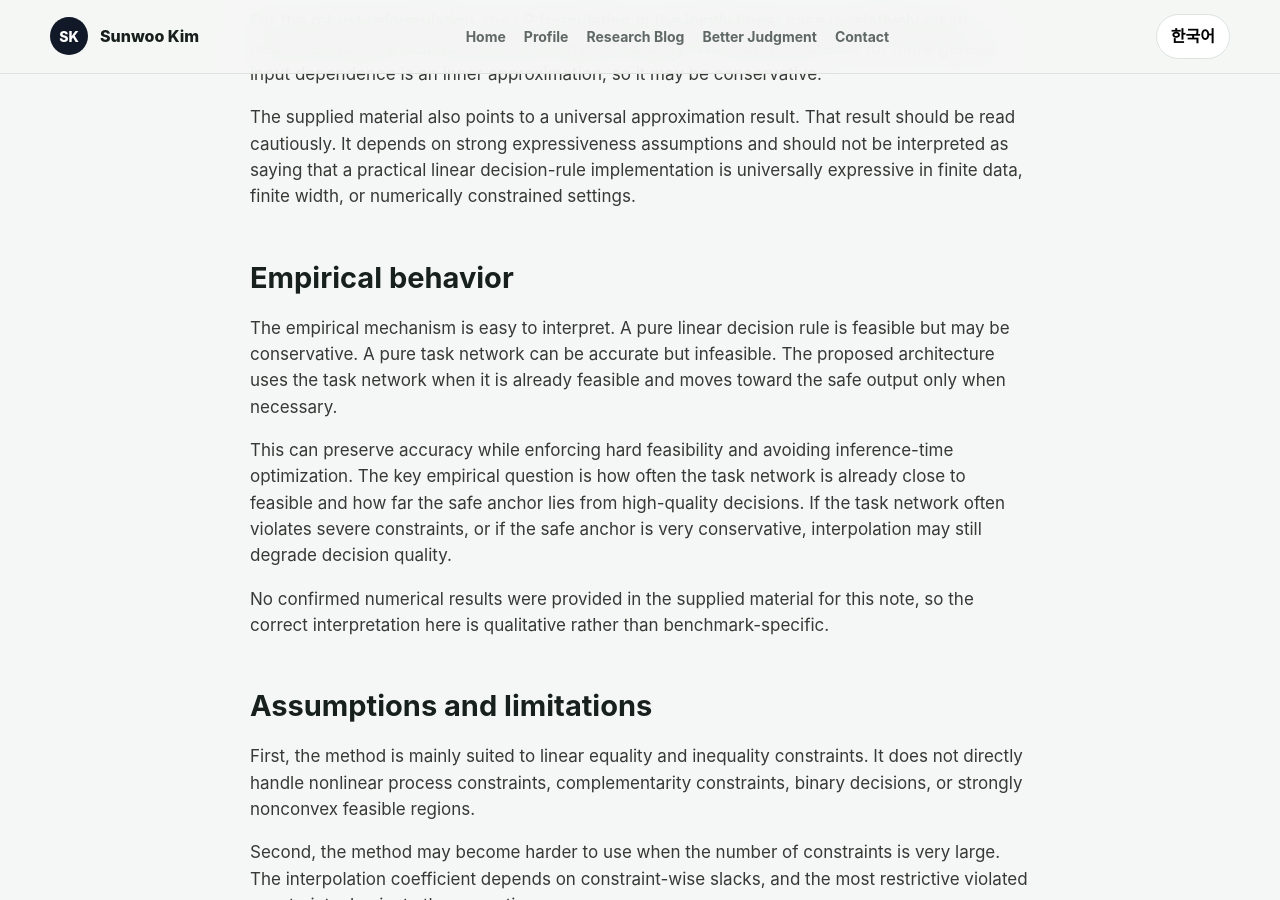
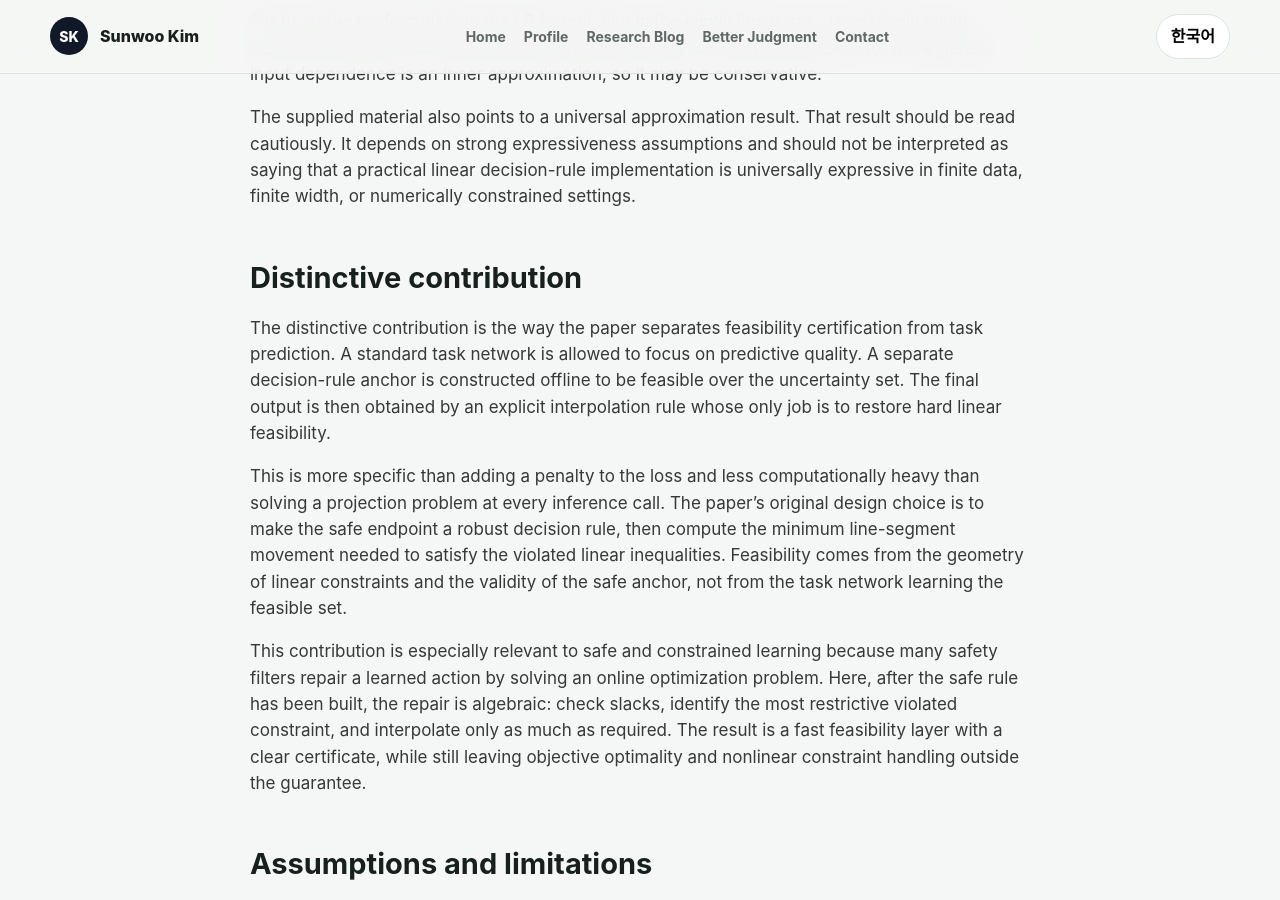
Before and after one commit to SunBooGermany/SunBooGermany.github.io, a Jekyll site: the page built from _posts/2026-05-31-safe-constrained-rl-hard-linear-constraints-decision-rules.md, in a window 1280 px wide and 900 px high, scrolled down 4829 px. Built offline with Jekyll 4.4.1, drawn with Linux system fonts in a browser that asks for light colours.

Commit message:
Replace empirical section with contribution analysis

```diff
--- a/_posts/2026-05-31-safe-constrained-rl-hard-linear-constraints-decision-rules.md
+++ b/_posts/2026-05-31-safe-constrained-rl-hard-linear-constraints-decision-rules.md
@@ -176,13 +176,13 @@ For the robust reformulation, the LP formulation in the jointly linear case is r
 
 The supplied material also points to a universal approximation result. That result should be read cautiously. It depends on strong expressiveness assumptions and should not be interpreted as saying that a practical linear decision-rule implementation is universally expressive in finite data, finite width, or numerically constrained settings.
 
-## Empirical behavior
+## Distinctive contribution
 
-The empirical mechanism is easy to interpret. A pure linear decision rule is feasible but may be conservative. A pure task network can be accurate but infeasible. The proposed architecture uses the task network when it is already feasible and moves toward the safe output only when necessary.
+The distinctive contribution is the way the paper separates feasibility certification from task prediction. A standard task network is allowed to focus on predictive quality. A separate decision-rule anchor is constructed offline to be feasible over the uncertainty set. The final output is then obtained by an explicit interpolation rule whose only job is to restore hard linear feasibility.
 
-This can preserve accuracy while enforcing hard feasibility and avoiding inference-time optimization. The key empirical question is how often the task network is already close to feasible and how far the safe anchor lies from high-quality decisions. If the task network often violates severe constraints, or if the safe anchor is very conservative, interpolation may still degrade decision quality.
+This is more specific than adding a penalty to the loss and less computationally heavy than solving a projection problem at every inference call. The paper's original design choice is to make the safe endpoint a robust decision rule, then compute the minimum line-segment movement needed to satisfy the violated linear inequalities. Feasibility comes from the geometry of linear constraints and the validity of the safe anchor, not from the task network learning the feasible set.
 
-No confirmed numerical results were provided in the supplied material for this note, so the correct interpretation here is qualitative rather than benchmark-specific.
+This contribution is especially relevant to safe and constrained learning because many safety filters repair a learned action by solving an online optimization problem. Here, after the safe rule has been built, the repair is algebraic: check slacks, identify the most restrictive violated constraint, and interpolate only as much as required. The result is a fast feasibility layer with a clear certificate, while still leaving objective optimality and nonlinear constraint handling outside the guarantee.
 
 ## Assumptions and limitations
 
@@ -356,13 +356,13 @@ robust reformulation에 대해서는, jointly linear 경우의 LP 정식화가 r
 
 제공된 자료는 universal approximation 결과도 언급한다. 이 결과는 조심스럽게 읽어야 한다. 강한 표현력 가정에 의존하며, 실제 선형 decision-rule 구현이 유한 데이터, 유한 width, 수치적 제약 아래에서 보편적으로 expressive하다는 뜻으로 해석해서는 안 된다.
 
-## 경험적 작동 방식
+## 이 연구의 독창적인 부분
 
-경험적 메커니즘은 해석하기 쉽다. 순수 선형 decision rule은 feasible하지만 보수적일 수 있다. 순수 task network는 정확할 수 있지만 infeasible할 수 있다. 제안된 아키텍처는 task network가 이미 feasible하면 그대로 사용하고, 필요할 때만 safe output 쪽으로 이동한다.
+이 연구의 독창적인 부분은 실행가능성 인증과 task prediction을 분리하는 방식에 있다. 일반적인 task network는 예측 품질에 집중하게 둔다. 별도의 decision-rule anchor는 uncertainty set 전체에서 실행가능하도록 오프라인에서 구성한다. 최종 출력은 하드 선형 실행가능성을 회복하기 위한 명시적 보간 규칙으로 얻는다.
 
-이 방식은 하드 실행가능성을 강제하면서도 정확도를 보존하고 inference-time optimization을 피할 수 있다. 핵심 경험적 질문은 task network가 얼마나 자주 이미 feasible에 가까운지, 그리고 safe anchor가 좋은 결정으로부터 얼마나 멀리 떨어져 있는지이다. task network가 심각한 제약 위반을 자주 만들거나 safe anchor가 매우 보수적이면, 보간은 여전히 의사결정 품질을 떨어뜨릴 수 있다.
+이는 단순히 loss에 penalty를 더하는 것보다 구체적이고, 매 inference마다 projection 문제를 푸는 방식보다 계산적으로 가볍다. 논문의 독창적인 설계 선택은 safe endpoint를 robust decision rule로 만들고, 위반된 선형 부등식을 만족하기 위해 필요한 최소한의 선분 이동량을 계산한다는 점이다. 실행가능성은 task network가 feasible set을 학습했기 때문에 생기는 것이 아니라, 선형 제약의 기하와 safe anchor의 유효성에서 나온다.
 
-이 노트에 제공된 자료에는 확인된 수치 결과가 없으므로, 여기서의 해석은 특정 benchmark 수치가 아니라 질적 메커니즘에 대한 것이다.
+이 점은 safe and constrained learning 관점에서 특히 중요하다. 많은 safety filter는 학습된 action을 고치기 위해 온라인 최적화 문제를 푼다. 반면 이 방법은 safe rule이 한 번 구성되고 나면 repair가 대수적으로 이루어진다. slack을 확인하고, 가장 제한적인 위반 제약을 찾고, 필요한 만큼만 보간한다. 그 결과 빠른 feasibility layer와 명확한 인증 논리를 얻지만, objective optimality와 비선형 제약 처리는 여전히 보장 밖에 남는다.
 
 ## 가정과 한계
 
```
